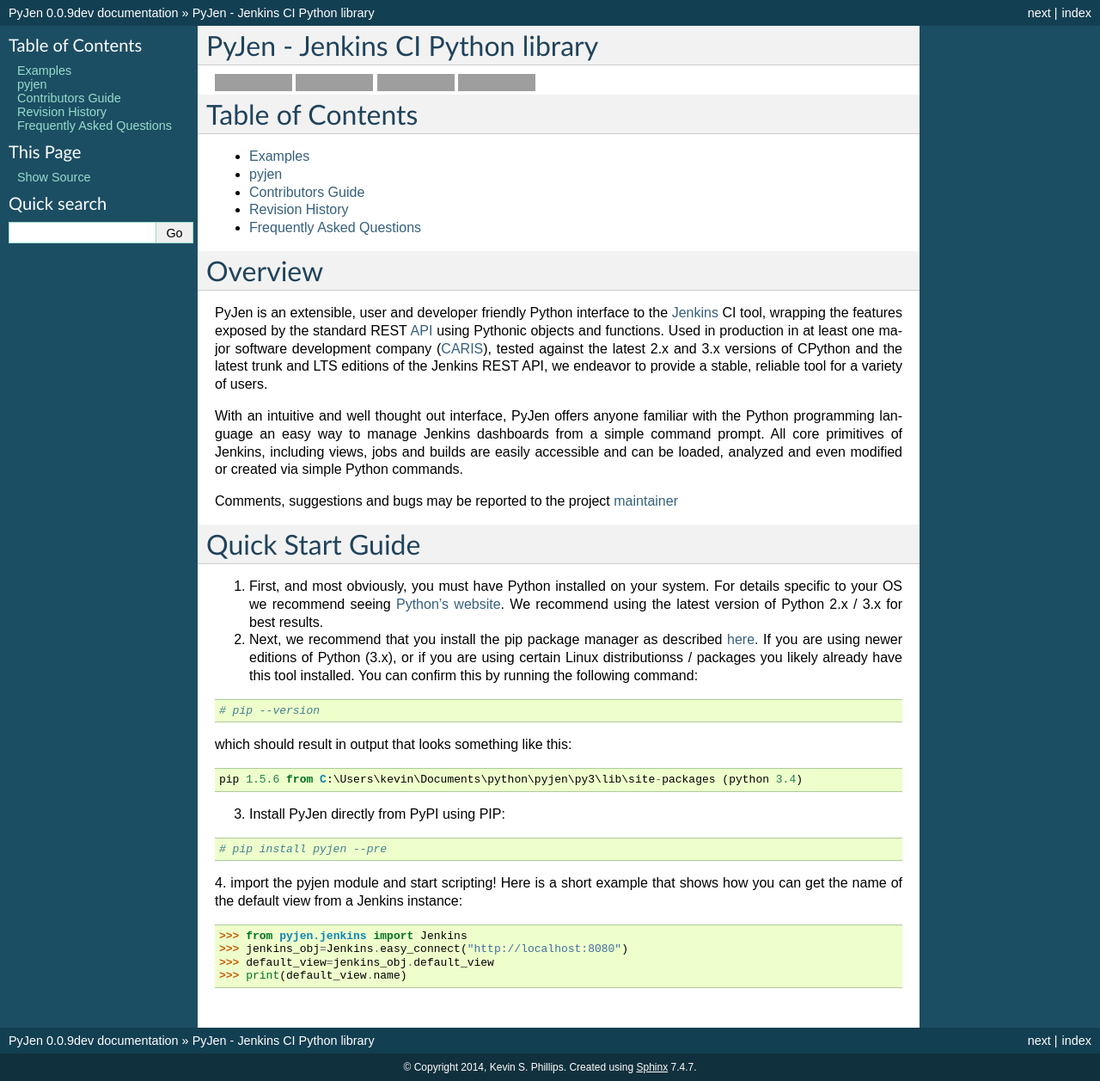
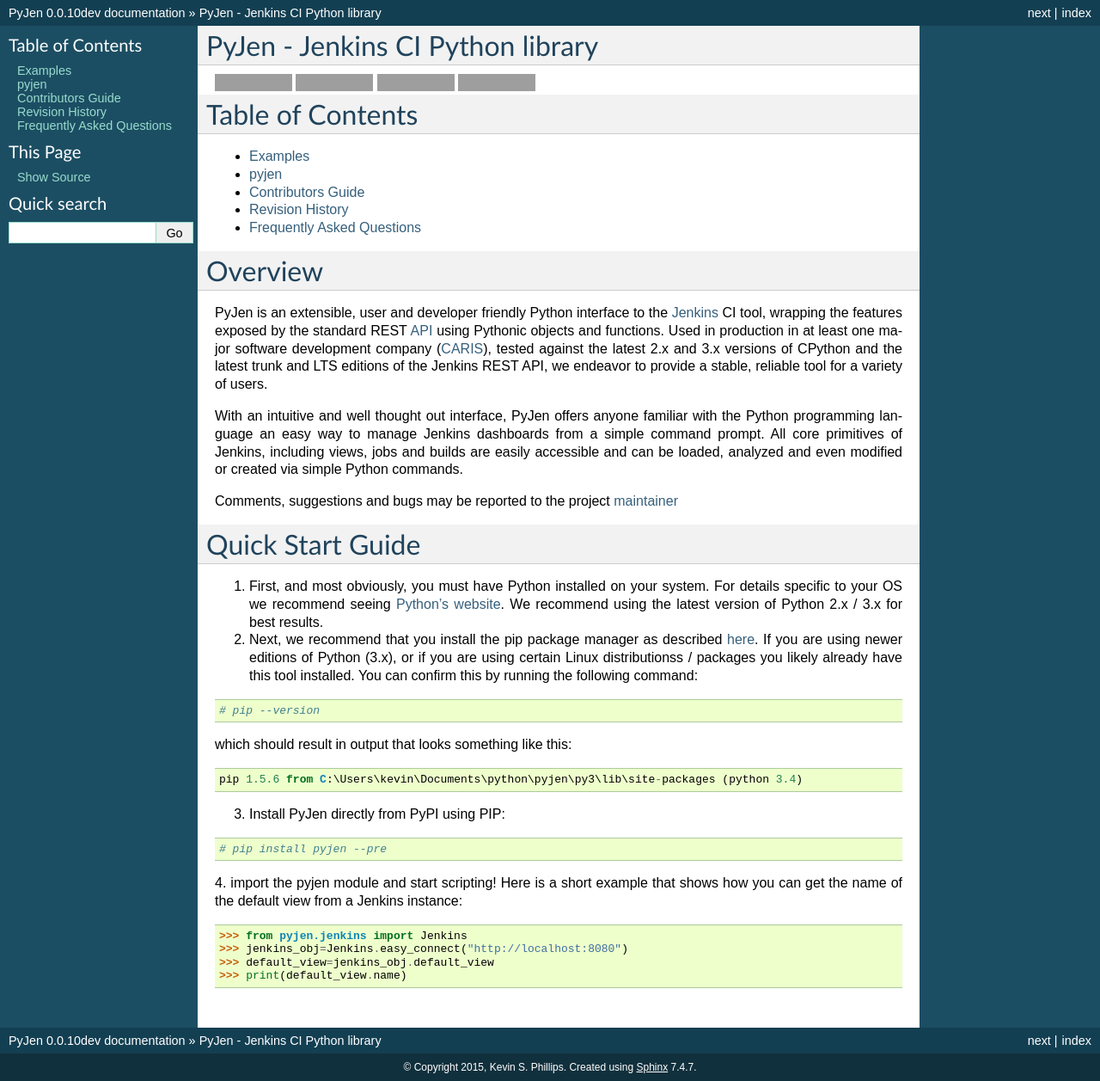
Before and after one commit to TheFriendlyCoder/pyjen, a Sphinx documentation site: the page built from docs/source/index.rst, in a window 1280 px wide. Shown: the whole page at 86% size. Built offline with Sphinx 7.4.7, drawn with Linux system fonts in a browser that asks for light colours; formulas are drawn with MathJax 3; grey boxes are pictures that could not be loaded.

Commit message:
Updated version number and copyright date for next release.

```diff
--- a/docs/source/conf.py
+++ b/docs/source/conf.py
@@ -51,16 +51,16 @@
 
 # General information about the project.
 project = 'PyJen'
-copyright = '2014, Kevin S. Phillips'
+copyright = '2015, Kevin S. Phillips'
 
 # The version info for the project you're documenting, acts as replacement for
 # |version| and |release|, also used in various other places throughout the
 # built documents.
 #
 # The short X.Y version.
-version = '0.0.9dev'
+version = '0.0.10dev'
 # The full version, including alpha/beta/rc tags.
-release = '0.0.9dev'
+release = '0.0.10dev'
 
 # The language for content autogenerated by Sphinx. Refer to documentation
 # for a list of supported languages.
```
